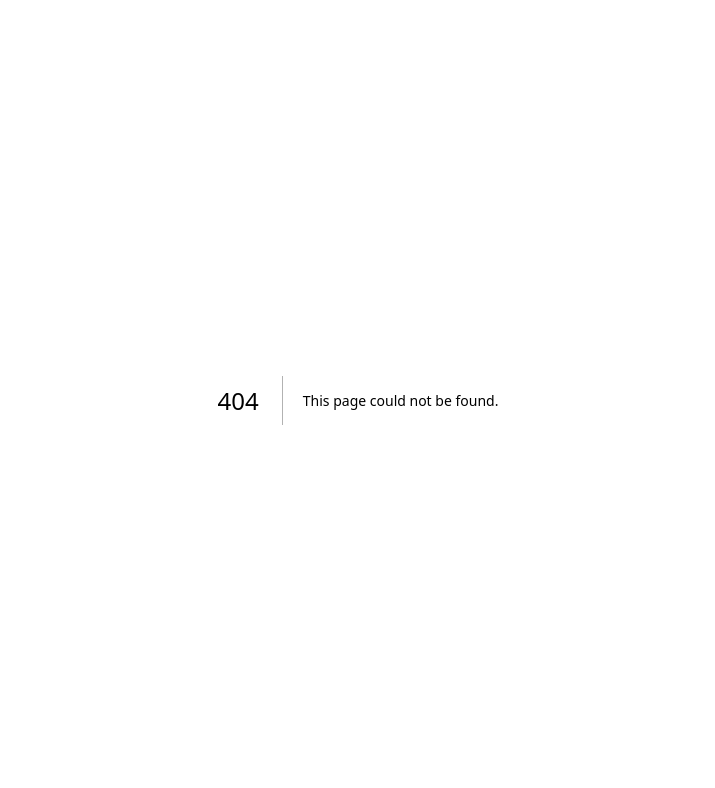
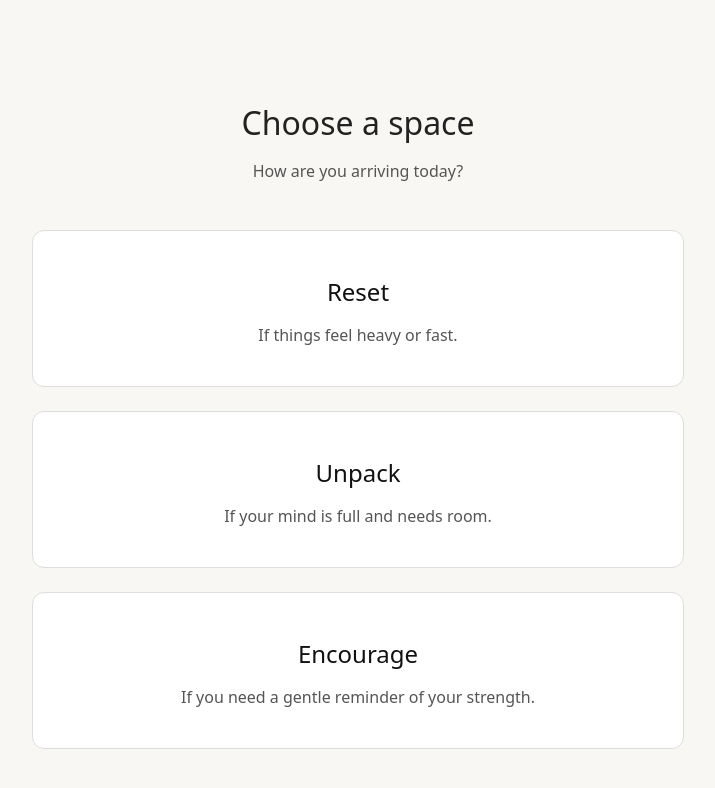
Before and after one commit to Khrboshi/havenly, a Next.js app: page /rooms in a window 1280 px wide. Before the commit this address had no page. Shown: the top 788 px of the page, without its empty margins (282-997 px from the left). Built offline with nearby package versions, Linux system fonts and the light colour scheme.

Commit message:
Create Rooms component with navigation links

```diff
--- /dev/null
+++ b/pages/rooms.js
@@ -0,0 +1,59 @@
+import Link from "next/link";
+
+export default function Rooms() {
+  return (
+    <div style={container}>
+      <h1 style={title}>Choose a space</h1>
+      <p style={intro}>How are you arriving today?</p>
+
+      <div style={grid}>
+
+        <Link href="/reset" style={card}>
+          <h2 style={cardTitle}>Reset</h2>
+          <p style={cardText}>If things feel heavy or fast.</p>
+        </Link>
+
+        <Link href="/unpack" style={card}>
+          <h2 style={cardTitle}>Unpack</h2>
+          <p style={cardText}>If your mind is full and needs room.</p>
+        </Link>
+
+        <Link href="/encourage" style={card}>
+          <h2 style={cardTitle}>Encourage</h2>
+          <p style={cardText}>If you need a gentle reminder of your strength.</p>
+        </Link>
+
+      </div>
+    </div>
+  );
+}
+
+const container = {
+  maxWidth: "700px",
+  margin: "0 auto",
+  padding: "80px 24px",
+  textAlign: "center"
+};
+
+const title = { fontSize: "2rem", fontWeight: 400, marginBottom: "1rem" };
+const intro = { marginBottom: "3rem", color: "#555" };
+
+const grid = {
+  display: "grid",
+  gap: "1.5rem",
+  gridTemplateColumns: "1fr",
+};
+
+const card = {
+  padding: "24px",
+  borderRadius: "12px",
+  background: "#fff",
+  border: "1px solid #ddd",
+  textDecoration: "none",
+  color: "#111",
+  transition: "0.2s",
+  cursor: "pointer"
+};
+
+const cardTitle = { marginBottom: "0.5rem", fontWeight: 500 };
+const cardText = { color: "#555" };
```
